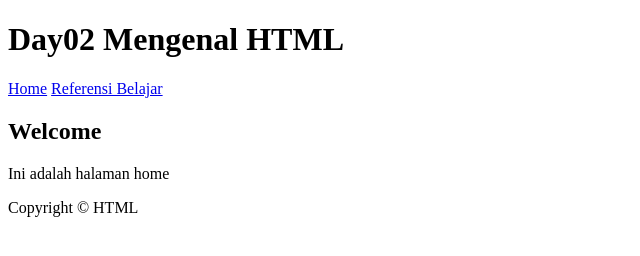
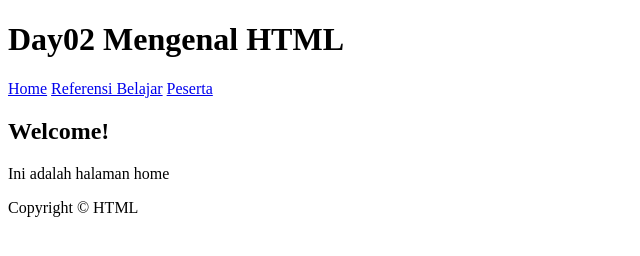
Before and after one commit to niasasso/sacode-online-2023-day02, a plain HTML site: page index.html in a window 1280 px wide. Shown: the full height of the page, 0-640 px from the left. Drawn offline with Linux system fonts and the light colour scheme.

Commit message:
update nav

```diff
--- a/index.html
+++ b/index.html
@@ -14,10 +14,11 @@
 	<nav>
 		<a href="index.html">Home</a>
 		<a href="referensi.html">Referensi Belajar</a>
+		<a href="peserta-kursus.html">Peserta</a>
 	</nav>
 
 	<section>
-		<h2>Welcome</h2>
+		<h2>Welcome!</h2>
 		<p>Ini adalah halaman home</p>
 	</section>
 
```
Also changed, not shown: peserta-kursus.html (+2 -0 lines).
